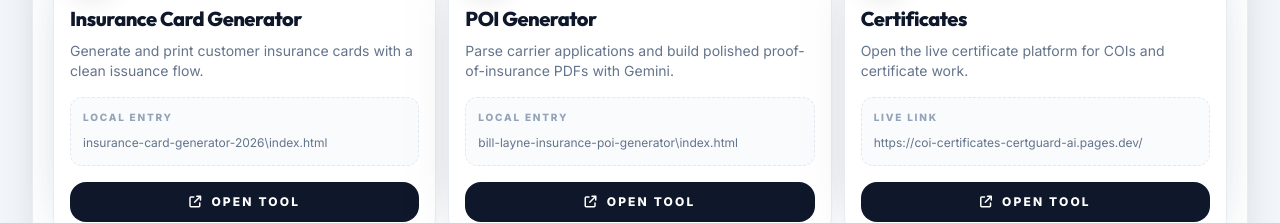
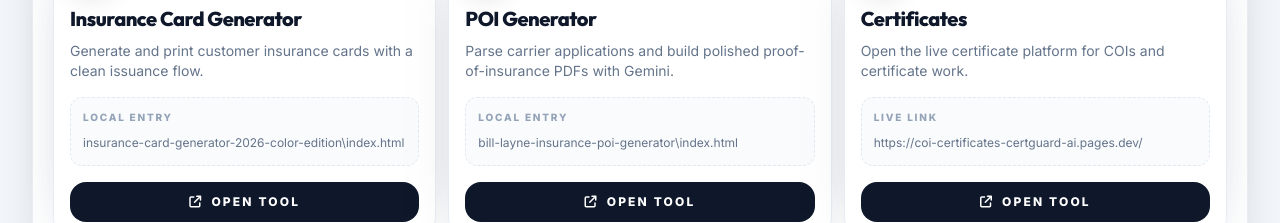
Before and after one commit to BillLayne/Customer-Matrix-Pro, a React (Vite) app: page / in a window 1280 px wide. Shown: the part 6140-6363 px from the top of the page. Built offline with nearby package versions, Linux system fonts and the light colour scheme.

Commit message:
Update insurance card launcher to color edition

```diff
--- a/App.tsx
+++ b/App.tsx
@@ -139,7 +139,7 @@ const workflowGuides = [
     actions: [
       { label: 'Certificates', type: 'link' as const, href: 'https://coi-certificates-certguard-ai.pages.dev/' },
       { label: 'POI Generator', type: 'link' as const, href: 'https://bill-layne-insurance-poi-generator.pages.dev' },
-      { label: 'Insurance Cards', type: 'link' as const, href: 'https://insurance-card-generator-2026.pages.dev' },
+      { label: 'Insurance Cards', type: 'link' as const, href: 'https://insurance-card-generator-2026-color-edition.pages.dev/' },
     ],
   },
   {
--- a/components/ProgramLauncher.tsx
+++ b/components/ProgramLauncher.tsx
@@ -92,8 +92,8 @@ const PROGRAMS: ProgramEntry[] = [
     title: 'Insurance Card Generator',
     category: 'Documents & Forms',
     description: 'Generate and print customer insurance cards with a clean issuance flow.',
-    target: 'C:\\Users\\bill\\OneDrive\\Documents\\Playground\\insurance-card-generator-2026\\index.html',
-    hostedTarget: 'https://insurance-card-generator-2026.pages.dev',
+    target: 'C:\\Users\\bill\\OneDrive\\Documents\\Playground\\insurance-card-generator-2026-color-edition\\index.html',
+    hostedTarget: 'https://insurance-card-generator-2026-color-edition.pages.dev/',
     icon: 'fa-solid fa-id-card',
     accent: 'from-indigo-700 to-blue-500',
     note: 'Standalone HTML tool',
```
